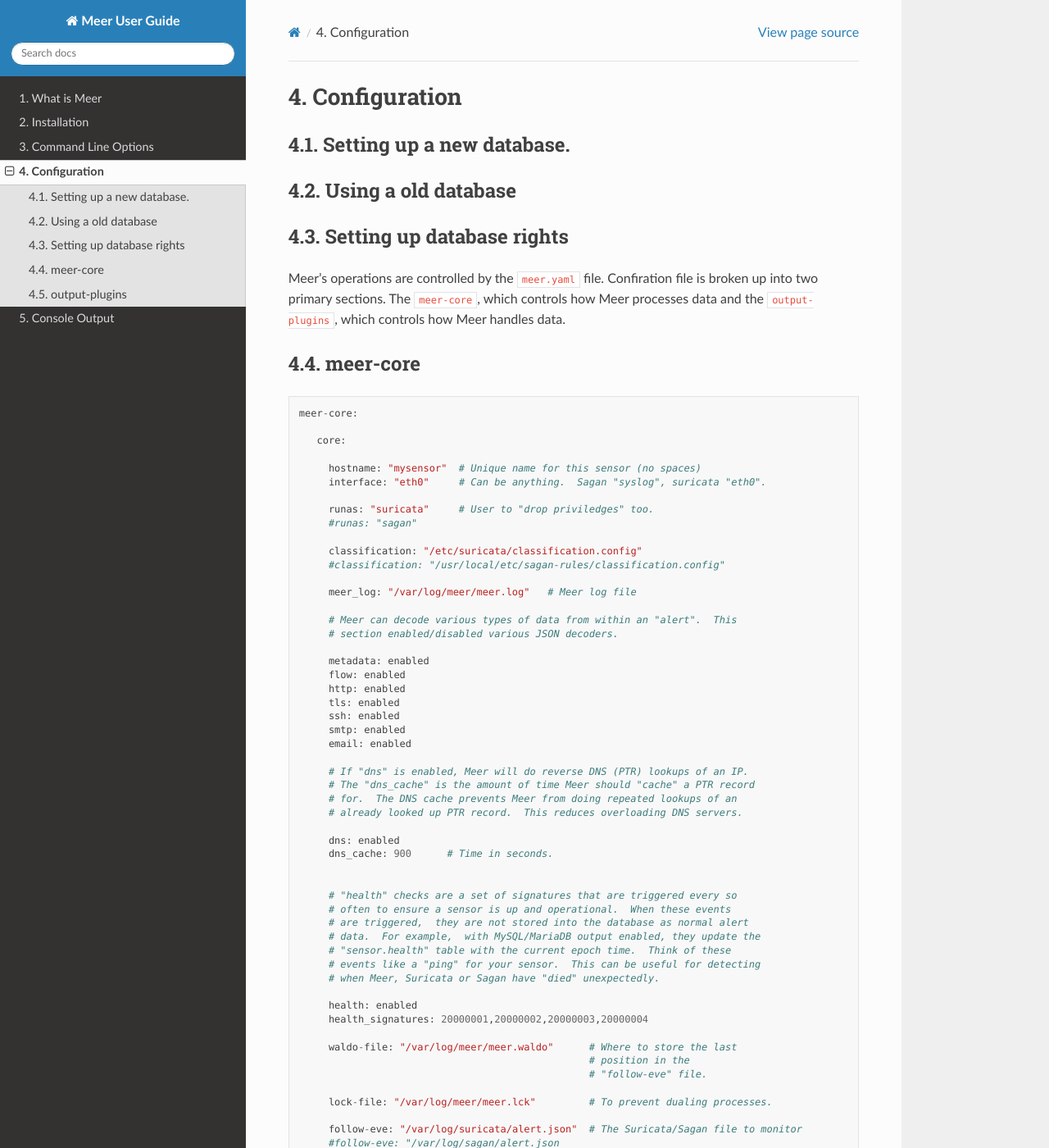
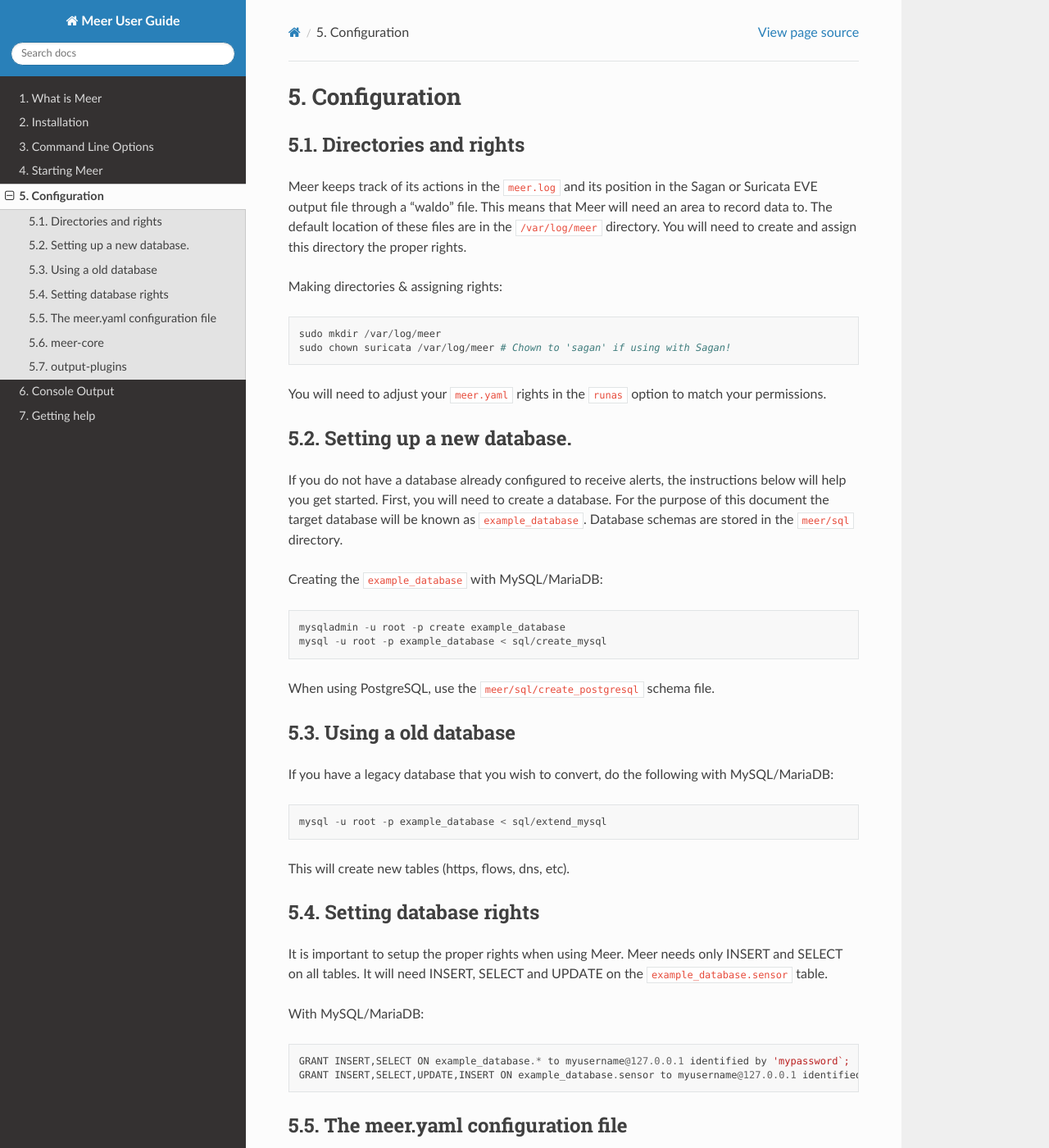
Before and after one commit to beave/meer, a Sphinx documentation site: the page built from doc/source/configuration.rst, in a window 1280 px wide and 1400 px high. Shown: the whole window at 82% size. Built offline with Sphinx 7.4.7 and the Read the Docs theme 2.0.0, drawn with Linux system fonts in a browser that asks for light colours; some of the changed text lies outside the part shown.

Commit message:
New meer.readthedocs.org work

```diff
--- a/doc/source/command-line-options.rst
+++ b/doc/source/command-line-options.rst
@@ -13,8 +13,8 @@
 
 .. option:: -h, --help
 
-   Meer help screen.
+   The Meer help screen.
 
 .. option:: -q, --quiet
 
-   This option to tells Meer to not output to the console.  However, logs are still send to the /var/log/meer directory.
+   This option to tells Meer to not output to the console.  Logs are still send to the /var/log/meer directory.
--- a/doc/source/configuration.rst
+++ b/doc/source/configuration.rst
@@ -2,19 +2,60 @@
 =============
 
 
+Directories and rights
+----------------------
+
+Meer keeps track of its actions in the ``meer.log`` and its position in the Sagan or Suricata EVE output file
+through a "waldo" file.  This means that Meer will need an area to record data to.  The default location of these
+files are in the ``/var/log/meer`` directory.  You will need to create and assign this directory the proper rights.
+
+Making directories & assigning rights::
+
+    sudo mkdir /var/log/meer
+    sudo chown suricata /var/log/meer # Chown to 'sagan' if using with Sagan!
+
+You will need to adjust your ``meer.yaml`` rights in the ``runas`` option to match your permissions.
+
 Setting up a new database.
 --------------------------
 
+If you do not have a database already configured to receive alerts,  the instructions below will help
+you get started.  First, you will need to create a database.   For the purpose of this document
+the target database will be known as ``example_database``.  Database schemas are stored in the ``meer/sql`` directory.
+
+Creating the ``example_database`` with MySQL/MariaDB::
+
+    mysqladmin -u root -p create example_database
+    mysql -u root -p example_database < sql/create_mysql
+
+When using PostgreSQL, use the ``meer/sql/create_postgresql`` schema file.
 
 Using a old database
 --------------------
 
-Setting up database rights
---------------------------
+If you have a legacy database that you wish to convert, do the following with MySQL/MariaDB::
+
+    mysql -u root -p example_database < sql/extend_mysql
+
+This will create new tables (https, flows, dns, etc).
 
 
-Meer's operations are controlled by the ``meer.yaml`` file.  Confiration file is broken up into two primary sections.  The ``meer-core``,  which controls how
-Meer processes data and the ``output-plugins``, which controls how Meer handles data.
+Setting database rights
+-----------------------
+
+It is important to setup the proper rights when using Meer.  Meer needs only INSERT and SELECT on all tables.
+It will need INSERT, SELECT and UPDATE on the ``example_database.sensor`` table.
+
+With MySQL/MariaDB::
+
+    GRANT INSERT,SELECT ON example_database.* to myusername@127.0.0.1 identified by 'mypassword`;
+    GRANT INSERT,SELECT,UPDATE,INSERT ON example_database.sensor to myusername@127.0.0.1 identified by 'mypassword';
+
+
+The meer.yaml configuration file
+--------------------------------
+
+Meers operations are mainly controlled by the ``meer.yaml`` file.  The configuration file is split into two sections.  The ``meer-core`` controls how Meer processes incoming data from EVE files.  The ``output-plugins`` controls how data extracted from the EVE files is transported to a database back end.
 
 meer-core
 ---------
@@ -28,7 +69,7 @@
        hostname: "mysensor"  # Unique name for this sensor (no spaces)
        interface: "eth0"     # Can be anything.  Sagan "syslog", suricata "eth0".
 
-       runas: "suricata"     # User to "drop priviledges" too.
+       runas: "suricata"     # User to "drop privileges" too.
        #runas: "sagan"
 
        classification: "/etc/suricata/classification.config"
@@ -71,7 +112,7 @@
                                                    # position in the
                                                    # "follow-eve" file.
 
-       lock-file: "/var/log/meer/meer.lck"         # To prevent dualing processes.
+       lock-file: "/var/log/meer/meer.lck"         # To prevent dueling processes.
 
        follow-eve: "/var/log/suricata/alert.json"  # The Suricata/Sagan file to monitor
        #follow-eve: "/var/log/sagan/alert.json
--- a/doc/source/index.rst
+++ b/doc/source/index.rst
@@ -8,5 +8,7 @@
    what-is-sagan
    install.rst
    command-line-options
+   starting-meer
    configuration
    console-output
+   getting-help
--- a/doc/source/install.rst
+++ b/doc/source/install.rst
@@ -1,7 +1,7 @@
 Installation
 ============
 
-There are currently no binary packages of Meer avaliable.  However,  installation from source is pretty striaght forward.
+There is currently no binary packages of Meer available.  However,  installation from source is pretty straight forward.
 
 Prerequisites
 -------------
@@ -22,7 +22,7 @@
 .. option:: apt-get install libyaml-dev
 
 Meer uses `JSON-C <https://github.com/json-c/json-c>`_ to parse JSON output from Sagan and Suricata.   On Ubuntu/Debian
-systems, this prerequistite can be installed via:
+systems, this prerequisite can be installed via:
 
 .. option:: apt-get install libjson-c-dev
 
```
Also changed, not shown: other parts of doc/source/command-line-options.rst (+1 -1 lines), other parts of doc/source/configuration.rst (+2 -2 lines), README.md (+3 -0 lines), doc/source/console-output.rst (+19 -1 lines), doc/source/getting-help.rst (added, +16 -0 lines), doc/source/starting-meer.rst (added, +18 -0 lines), doc/source/what-is-sagan.rst (+6 -1 lines), 2 other files.
